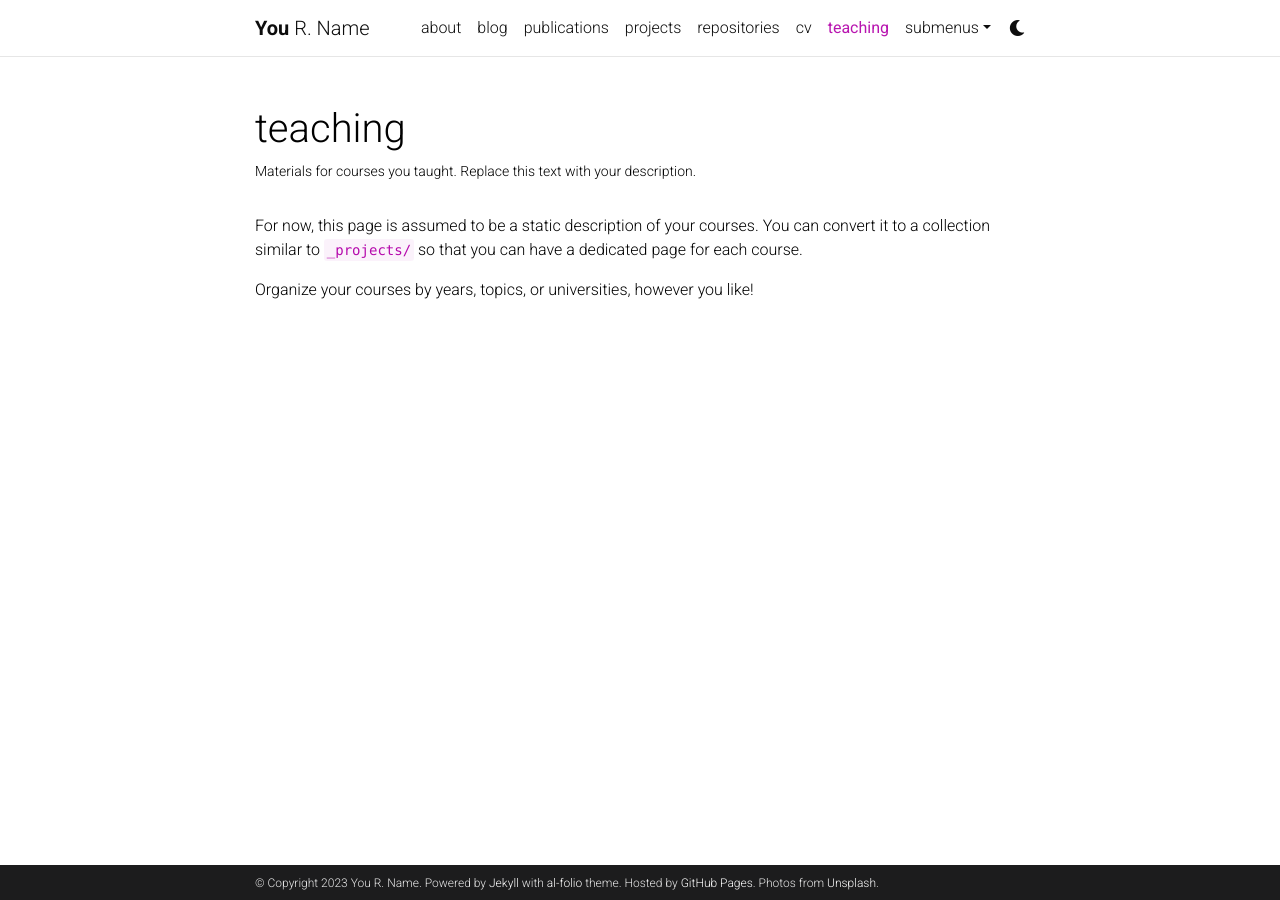
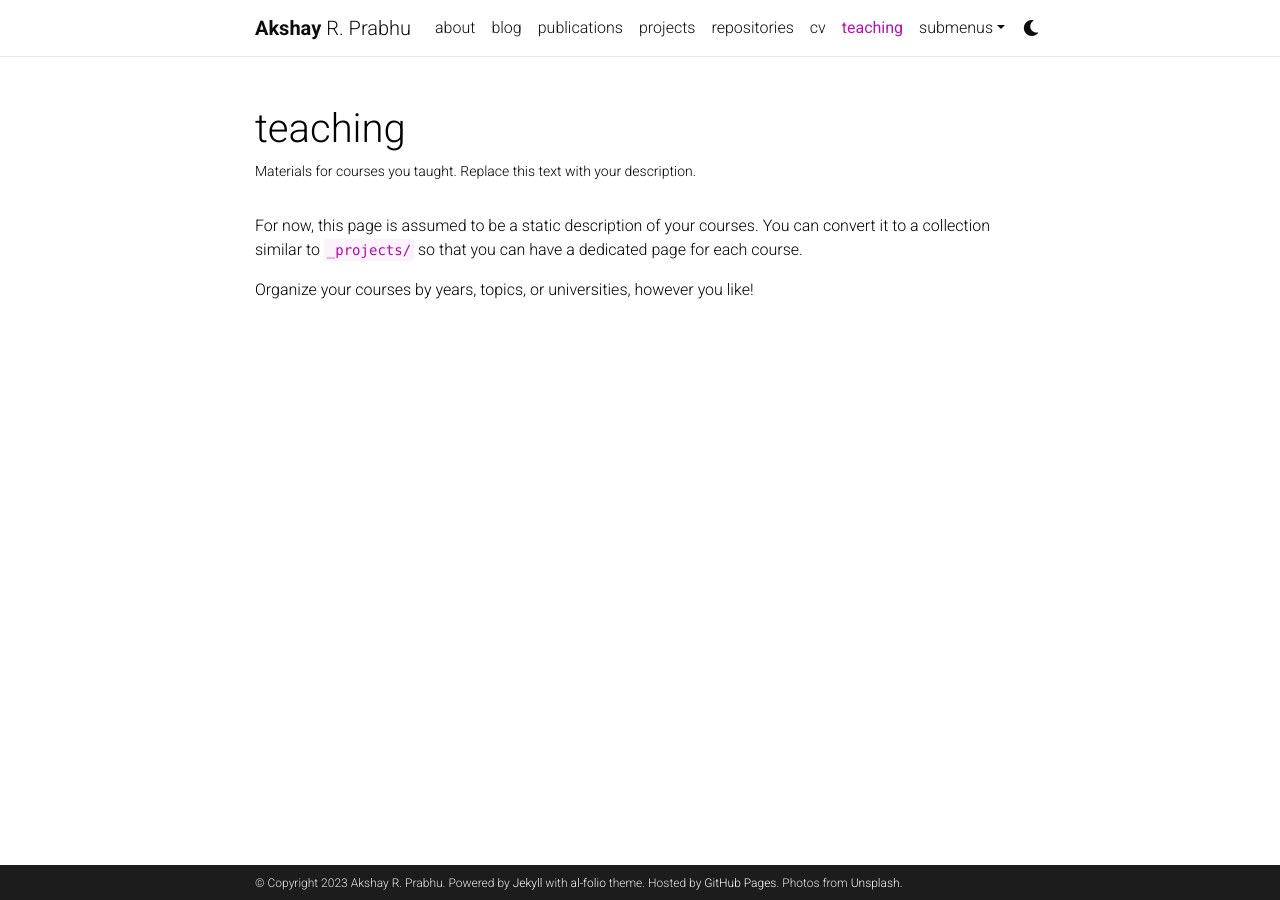
Before and after one commit to akshayprabhu200/stunning-invention, a Jekyll site: the page built from _pages/teaching.md, in a window 1280 px wide. Built offline with Jekyll 4.4.1, drawn with Linux system fonts in a browser that asks for light colours; comment, search, counter and statistics services are not loaded; a style sheet for code colours, icons or effects is not loaded.

Commit message:
Update _config.yml

```diff
--- a/_config.yml
+++ b/_config.yml
@@ -3,10 +3,10 @@
 # -----------------------------------------------------------------------------
 
 title: blank # the website title (if blank, full name will be used instead)
-first_name: You
+first_name: Akshay
 middle_name: R.
-last_name: Name
-email: you@example.com
+last_name: Prabhu
+email:
 description: > # the ">" symbol means to ignore newlines until "footer_text:"
   A simple, whitespace theme for academics. Based on [*folio](https://github.com/bogoli/-folio) design.
 footer_text: >
@@ -117,7 +117,7 @@ bing_site_verification:  # out your bing-site-verification ID (Bing Webmaster)
 blog_name: al-folio # blog_name will be displayed in your blog page
 blog_nav_title: blog # your blog must have a title for it to be displayed in the nav bar
 blog_description: a simple whitespace theme for academics
-permalink: /blog/:year/:title/
+permalink: https://blog.akshayprabhu.dev
 
 # Pagination
 pagination:
```
